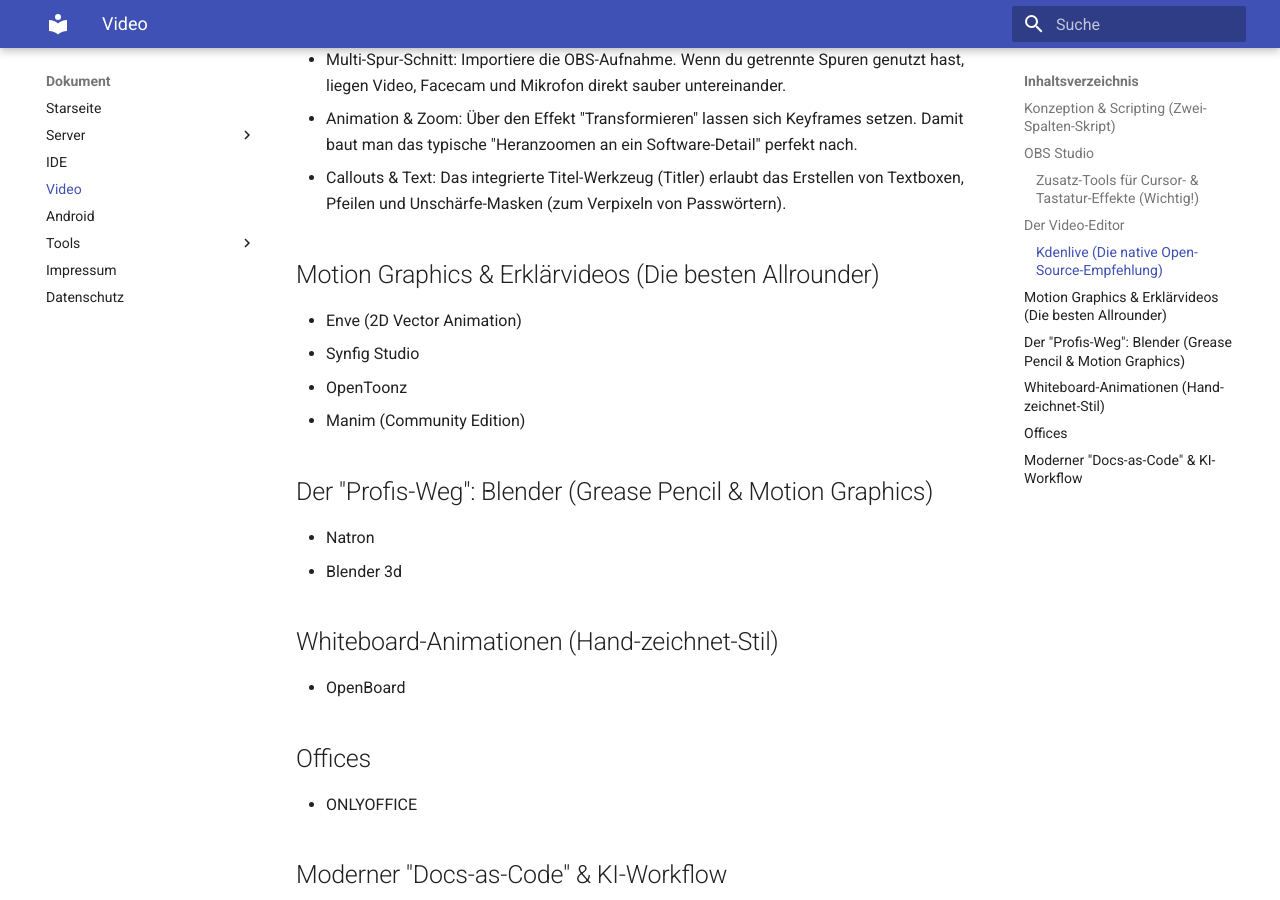
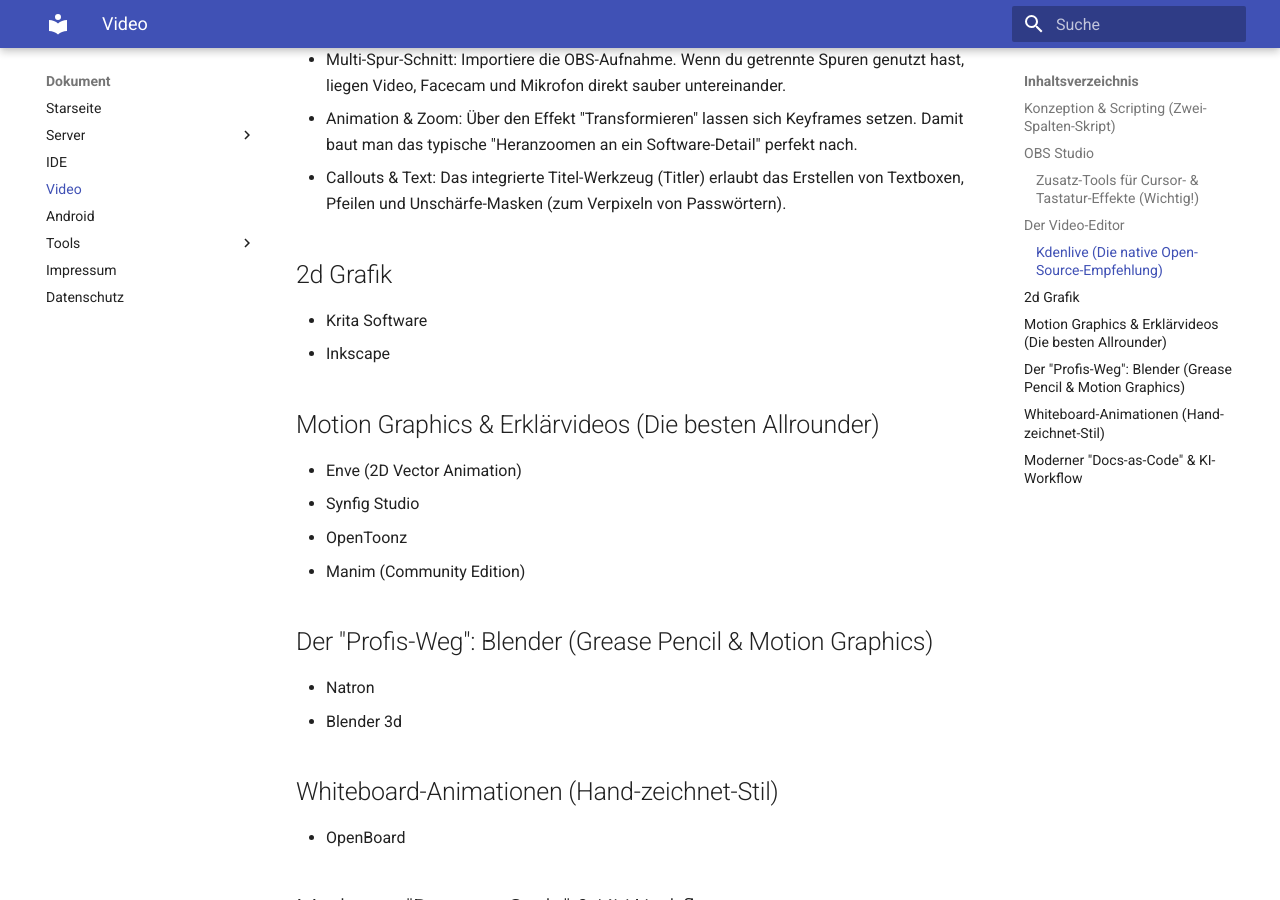
Before and after one commit to thorstenkloehn/dokument, an MkDocs documentation site: the page built from docs/Video/index.md, in a window 1280 px wide and 900 px high, scrolled down 990 px. Built offline with MkDocs 1.6.1 and Material for MkDocs 9.7.7, drawn with Linux system fonts in a browser that asks for light colours.

Commit message:
Dokumentation: Hinzufügen von Krita und Inkscape zur 2D-Grafik-Sektion und Entfernen von ONLYOFFICE aus der Übersicht

```diff
--- a/docs/Video/index.md
+++ b/docs/Video/index.md
@@ -25,7 +25,9 @@
 * Multi-Spur-Schnitt: Importiere die OBS-Aufnahme. Wenn du getrennte Spuren genutzt hast, liegen Video, Facecam und Mikrofon direkt sauber untereinander.
 * Animation & Zoom: Über den Effekt "Transformieren" lassen sich Keyframes setzen. Damit baut man das typische "Heranzoomen an ein Software-Detail" perfekt nach.
 * Callouts & Text: Das integrierte Titel-Werkzeug (Titler) erlaubt das Erstellen von Textboxen, Pfeilen und Unschärfe-Masken (zum Verpixeln von Passwörtern).
-
+## 2d Grafik
+* Krita Software
+* Inkscape
 
 ## Motion Graphics & Erklärvideos (Die besten Allrounder)
 * Enve (2D Vector Animation)
@@ -37,8 +39,7 @@
 * Blender 3d
 ## Whiteboard-Animationen (Hand-zeichnet-Stil)
 * OpenBoard
-## Offices
-* ONLYOFFICE
+
 
 ## Moderner "Docs-as-Code" & KI-Workflow
 
```
